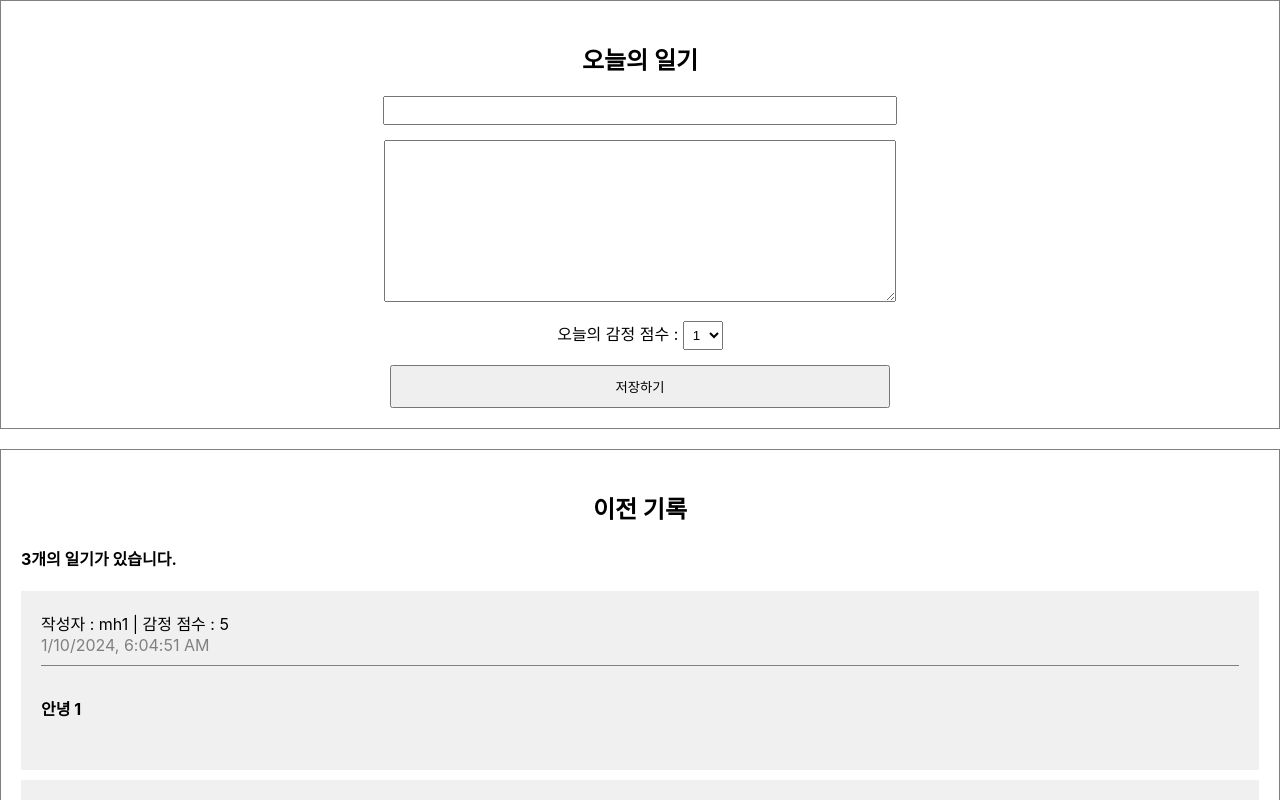
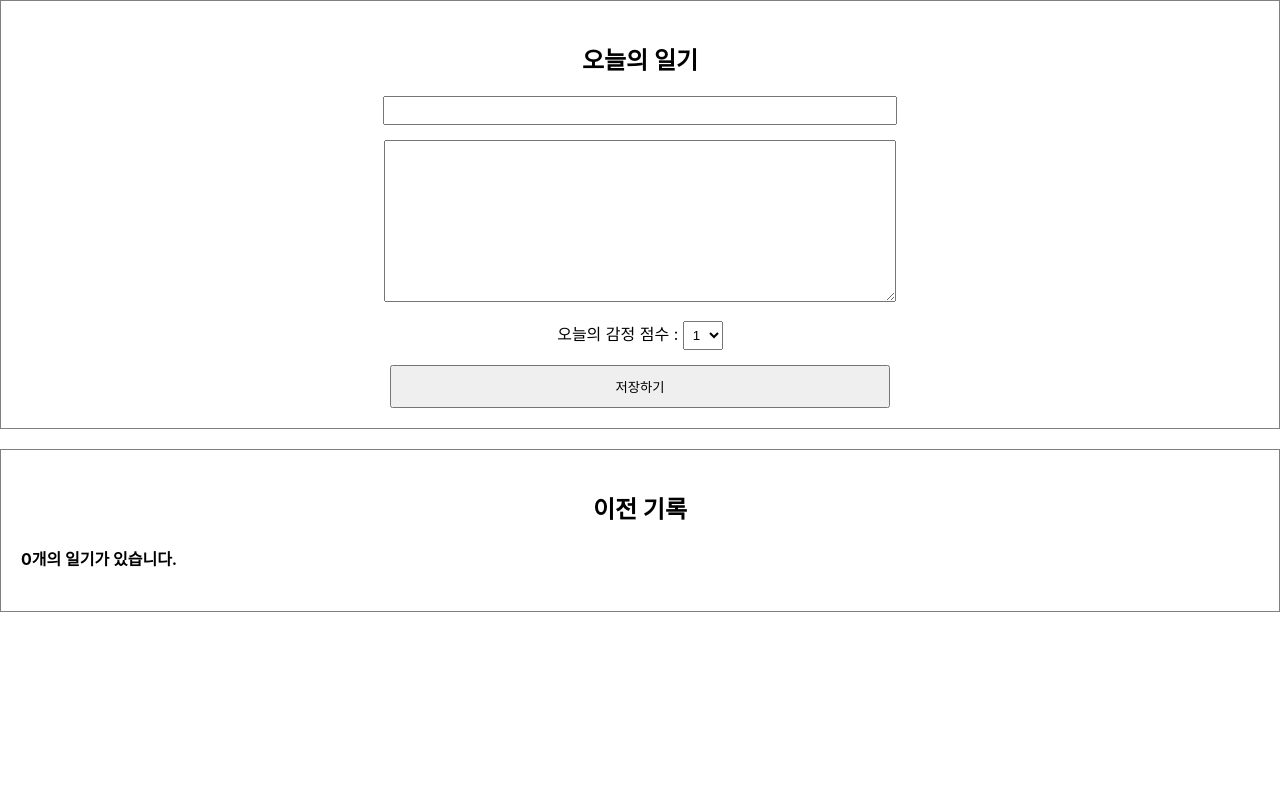
Before and after one commit to MHLEE12/react_diary, a React (Create React App) app: page / in a window 1280 px wide. Shown: the top 800 px of the page. Built offline with nearby package versions, Linux system fonts and the light colour scheme.

Commit message:
Feat: 일기 작성 기능 추가
일기 작성하면 하단에 작성한 일기가 출력되는 기능을 추가함.

```diff
--- a/src/App.js
+++ b/src/App.js
@@ -1,36 +1,56 @@
+import { useRef, useState } from 'react';
 import './App.css';
 import DiaryEditor from './DiaryEditor';
 import DiaryList from './DiaryList';
 
-const dummyList =[
-  {
-    id: 1,
-    writer: "mh1",
-    content: "안녕 1",
-    emotion: 5,
-    createDate: new Date().getTime()
-  },
-  {
-    id: 2,
-    writer: "mh2",
-    content: "안녕 2",
-    emotion: 1,
-    createDate: new Date().getTime()
-  },
-  {
-    id: 3,
-    writer: "mh3",
-    content: "안녕 3",
-    emotion: 3,
-    createDate: new Date().getTime()
-  }
-];
+// const dummyList =[
+//   {
+//     id: 1,
+//     writer: "mh1",
+//     content: "안녕 1",
+//     emotion: 5,
+//     createDate: new Date().getTime()
+//   },
+//   {
+//     id: 2,
+//     writer: "mh2",
+//     content: "안녕 2",
+//     emotion: 1,
+//     createDate: new Date().getTime()
+//   },
+//   {
+//     id: 3,
+//     writer: "mh3",
+//     content: "안녕 3",
+//     emotion: 3,
+//     createDate: new Date().getTime()
+//   }
+// ];
 
 function App() {
+
+  const [data, setData] = useState([]); // 배열로 초기값 생성
+
+  const diaryNo = useRef(0);
+
+  // 일기 작성
+  const onCreate = (writer, content, emotion) => {
+    const createDate = new Date().getTime();
+    const newItem = {
+      writer,
+      content,
+      emotion,
+      createDate,
+      id: diaryNo.current
+    };
+    diaryNo.current += 1;
+    setData([newItem, ...data]);
+  };
+
   return (
     <div className="App">
-      <DiaryEditor />
-      <DiaryList diaryList={dummyList}/>
+      <DiaryEditor onCreate={onCreate} />
+      <DiaryList diaryList={data}/>
     </div>
   );
 }
--- a/src/DiaryEditor.js
+++ b/src/DiaryEditor.js
@@ -1,6 +1,6 @@
 import { useRef, useState } from "react";
 
-const DiaryEditor = () => {
+const DiaryEditor = ({onCreate}) => {
 
   const writerInput = useRef();
   const contentInput = useRef();
@@ -29,7 +29,15 @@ const DiaryEditor = () => {
       return;
     }
 
+    onCreate(state.writer, state.content, state.emotion);
     alert("저장 성공");
+
+    // 일기 작성 후 폼에 저장된 데이터가 출력되지 않게 초기화함
+    setState({
+      writer: "",
+      content: "",
+      emotion: 1
+    });
   };
 
   return (
```
